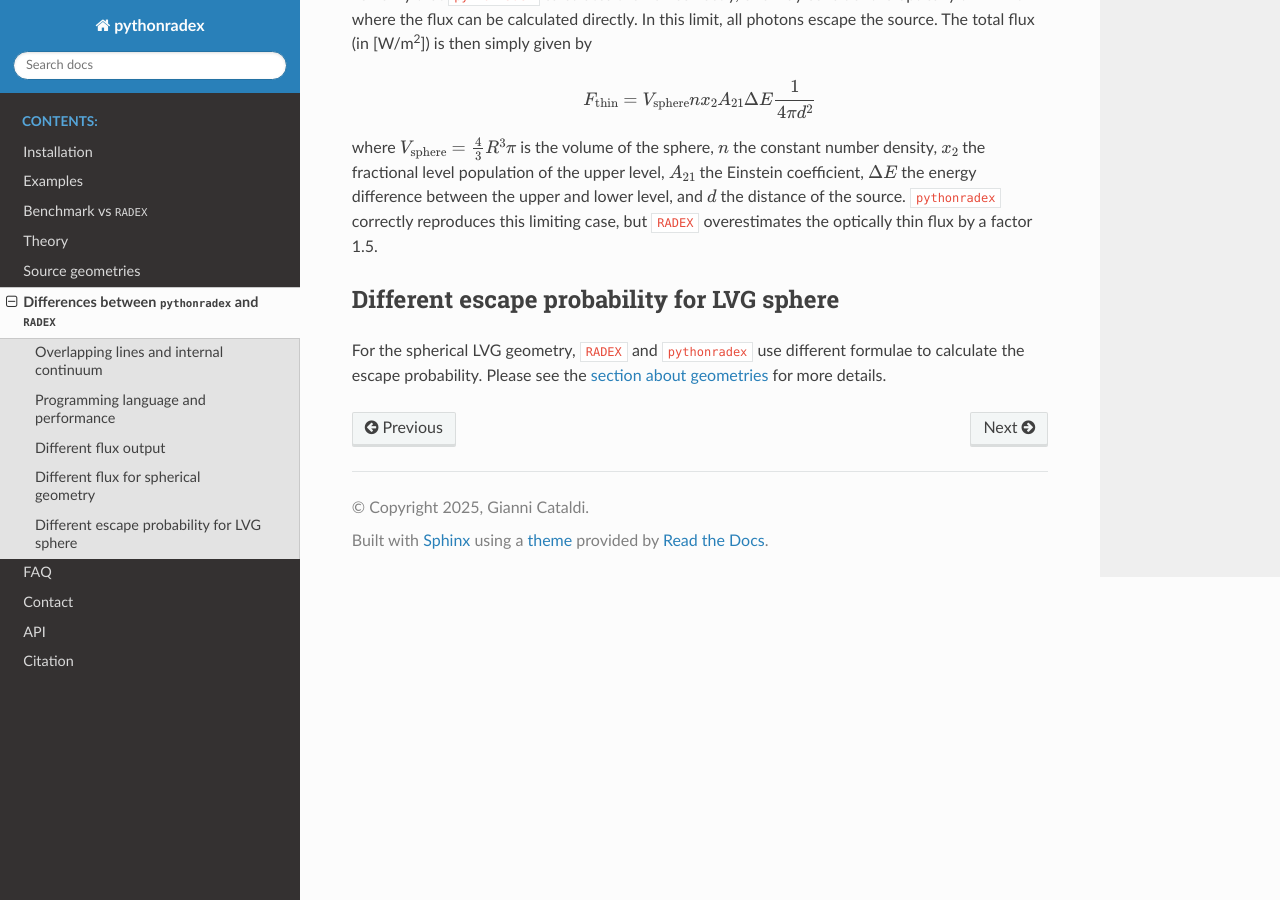
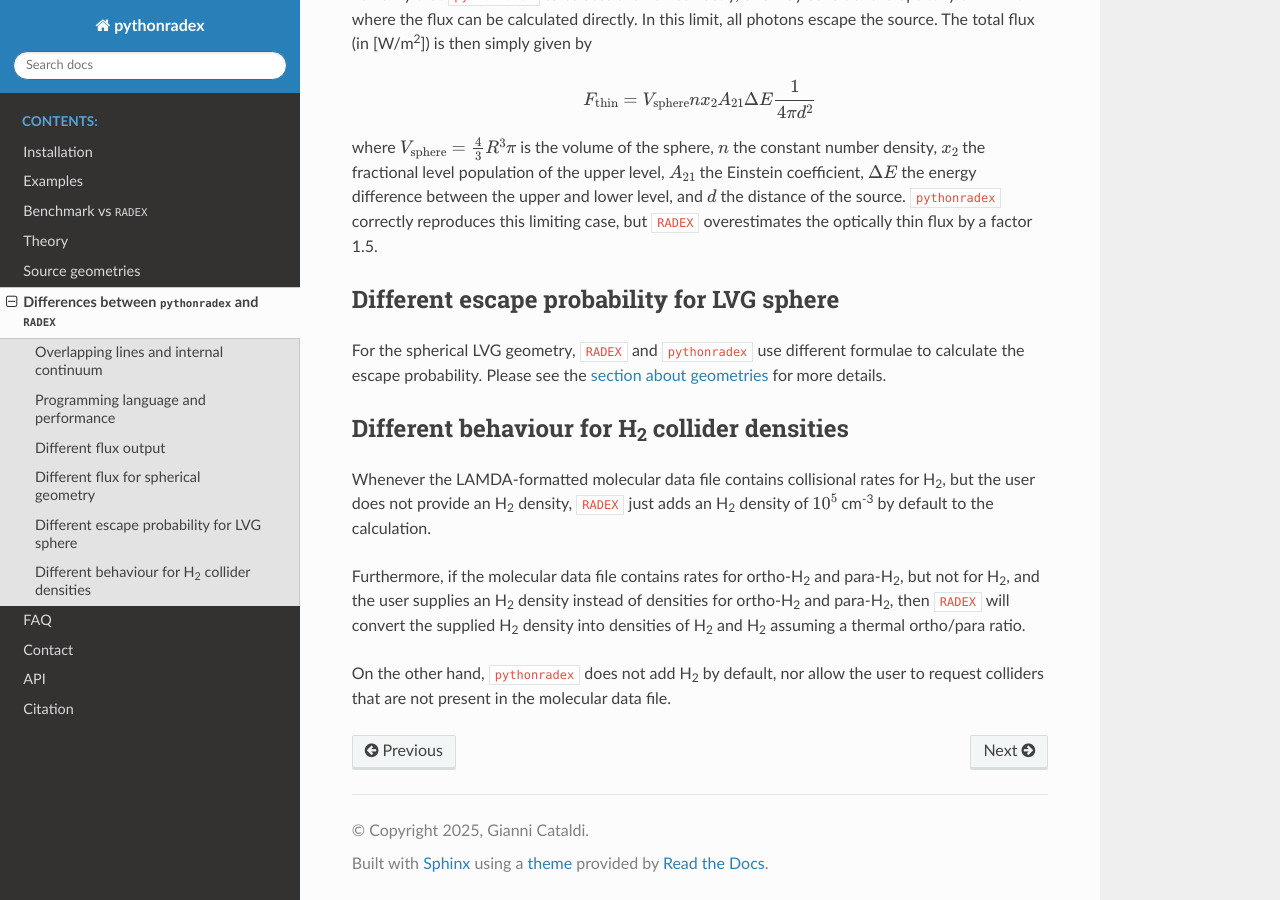
Before and after one commit to gica3618/pythonradex, a Sphinx documentation site: the page built from docs/difference_pythonradex_RADEX.rst, in a window 1280 px wide and 900 px high, scrolled down 1800 px. Built offline with Sphinx 7.4.7 and the Read the Docs theme 3.1.0, drawn with Linux system fonts in a browser that asks for light colours.

Commit message:
added discussion about different H2 behaviour of RADEX and pythonradex to the docs

```diff
--- a/docs/API.rst
+++ b/docs/API.rst
@@ -8,7 +8,7 @@ The ``Source`` class
 The core of ``pyhonradex`` is the ``Source`` class which is used to solve the radiative transfer.
 
 .. autoclass:: pythonradex.radiative_transfer.Source
-    :members: __init__, update_parameters, solve_radiative_transfer, frequency_integrated_emission_of_individual_transitions, tau_nu, spectrum, emission_at_line_center, efficient_parameter_iterator, print_results
+    :members: __init__, update_parameters, solve_radiative_transfer, frequency_integrated_emission, tau_nu, spectrum, emission_at_line_center, print_results
 
 .. _read_LAMDA_API:
 
--- a/docs/difference_pythonradex_RADEX.rst
+++ b/docs/difference_pythonradex_RADEX.rst
@@ -42,3 +42,12 @@ where :math:`V_\mathrm{sphere}=\frac{4}{3}R^3\pi` is the volume of the sphere, :
 Different escape probability for LVG sphere
 ^^^^^^^^^^^^^^^^^^^^^^^^^^^^^^^^^^^^^^^^^^^^^^^^^^^^^^^^^^^^^^^^
 For the spherical LVG geometry, ``RADEX`` and ``pythonradex`` use different formulae to calculate the escape probability. Please see the :ref:`section about geometries<geometries>` for more details.
+
+
+Different behaviour for H\ :sub:`2` collider densities
+^^^^^^^^^^^^^^^^^^^^^^^^^^^^^^^^^^^^^^^^^^^^^^^^^^^^^^^^^^^^^^^^
+Whenever the LAMDA-formatted molecular data file contains collisional rates for H\ :sub:`2`, but the user does not provide an H\ :sub:`2` density, ``RADEX`` just adds an H\ :sub:`2` density of :math:`10^5` cm\ :sup:`-3` by default to the calculation.
+
+Furthermore, if the molecular data file contains rates for ortho-H\ :sub:`2` and para-H\ :sub:`2`, but not for H\ :sub:`2`, and the user supplies an H\ :sub:`2` density instead of densities for ortho-H\ :sub:`2` and para-H\ :sub:`2`, then ``RADEX`` will convert the supplied H\ :sub:`2` density into densities of H\ :sub:`2` and H\ :sub:`2` assuming a thermal ortho/para ratio.
+
+On the other hand, ``pythonradex`` does not add H\ :sub:`2` by default, nor allow the user to request colliders that are not present in the molecular data file.
```
